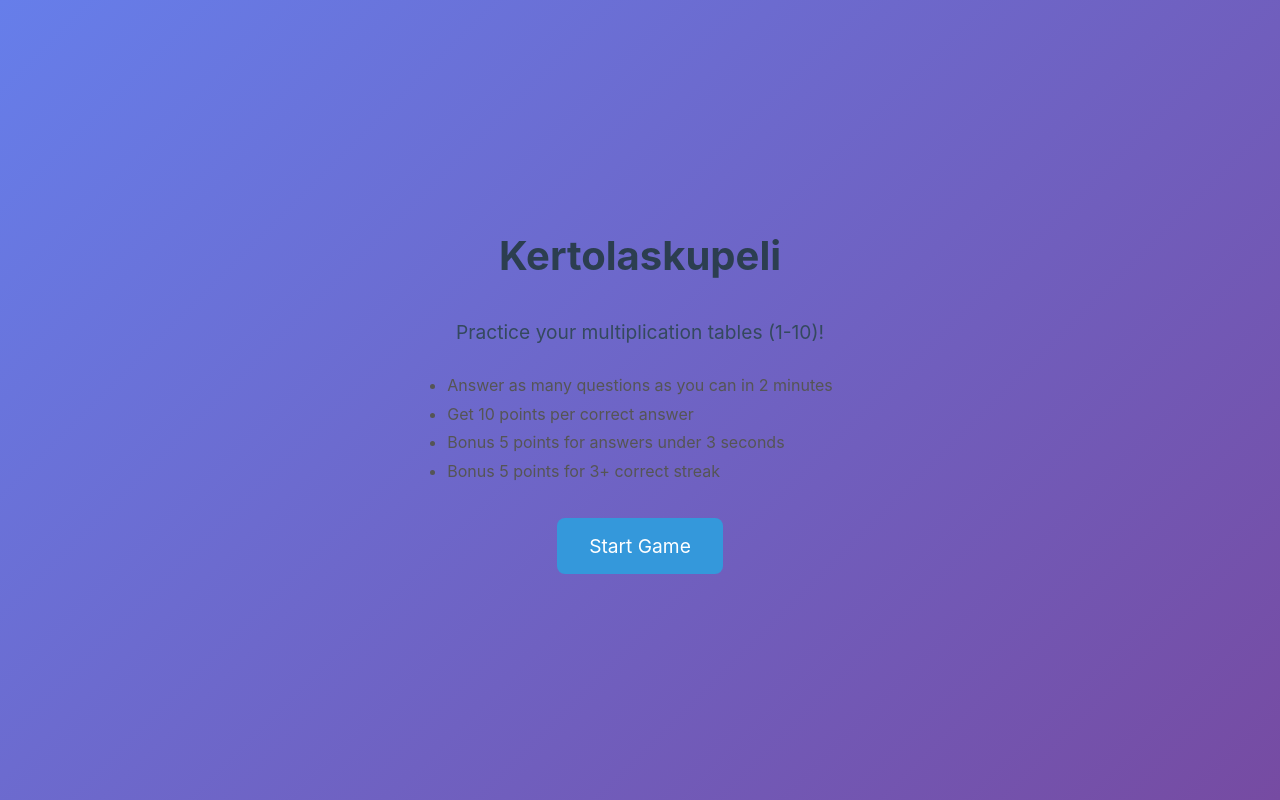
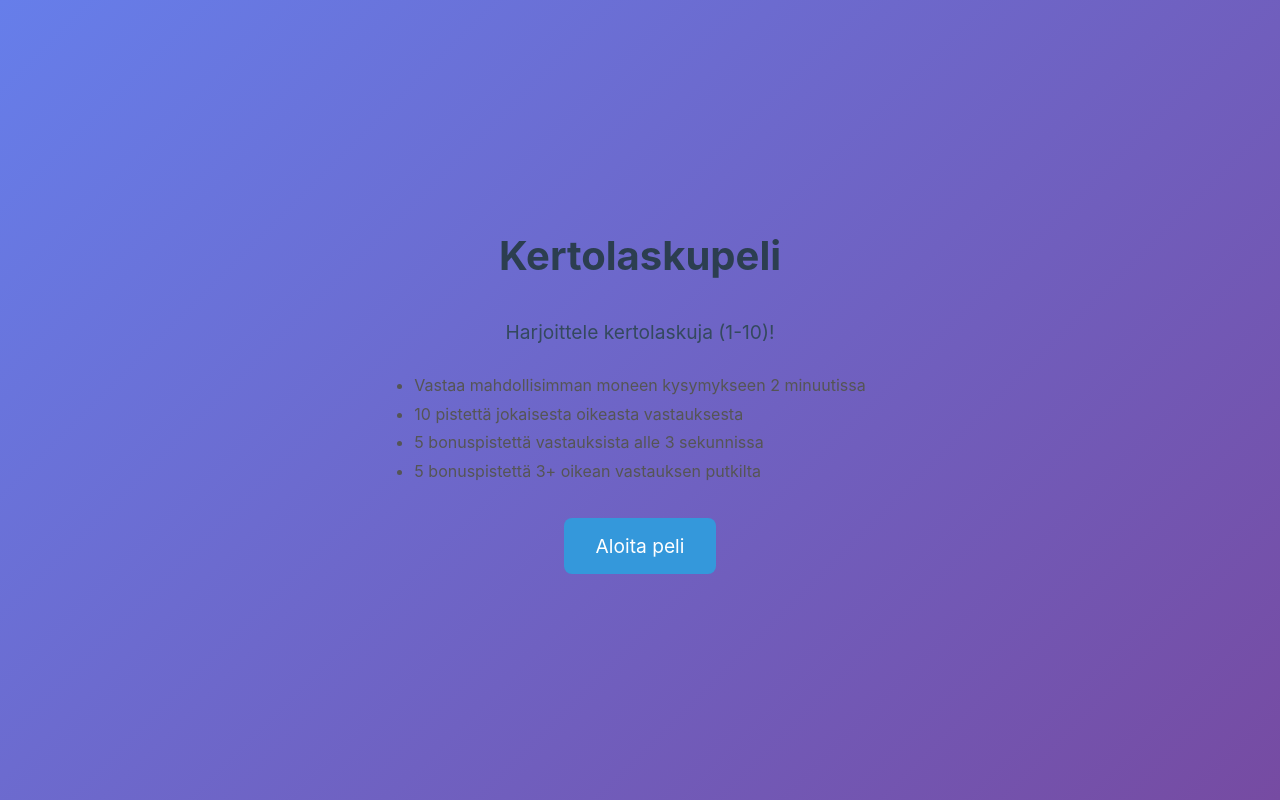
Before and after one commit to aseppala/kertolaskupeli, a Vue app: page / in a window 1280 px wide. Built offline with nearby package versions, Linux system fonts and the light colour scheme.

Commit message:
feat(i18n): translate UI to Finnish

```diff
--- a/src/App.vue
+++ b/src/App.vue
@@ -15,6 +15,7 @@ const correctAnswers = ref(0)
 const currentStreak = ref(0)
 const userAnswer = ref('')
 const questionStartTime = ref(0)
+const answerInputRef = ref<HTMLInputElement | null>(null)
 
 const num1 = ref(0)
 const num2 = ref(0)
@@ -36,6 +37,11 @@ function generateQuestion() {
   questionStartTime.value = Date.now()
   feedback.value = ''
   userAnswer.value = ''
+
+  // Focus the input on next tick
+  setTimeout(() => {
+    answerInputRef.value?.focus()
+  }, 0)
 }
 
 function startGame() {
@@ -82,18 +88,18 @@ function submitAnswer() {
     // Streak bonus
     if (currentStreak.value >= STREAK_THRESHOLD) {
       points += STREAK_BONUS
-      feedback.value = `✓ Correct! +${points} pts (Streak: ${currentStreak.value})`
+      feedback.value = `✓ Oikein! +${points} p (Putki: ${currentStreak.value})`
     } else if (responseTime < SPEED_BONUS_THRESHOLD) {
-      feedback.value = `✓ Correct! +${points} pts (Speed bonus!)`
+      feedback.value = `✓ Oikein! +${points} p (Nopea!)`
     } else {
-      feedback.value = `✓ Correct! +${points} pts`
+      feedback.value = `✓ Oikein! +${points} p`
     }
 
     score.value += points
     correctAnswers.value++
   } else {
     currentStreak.value = 0
-    feedback.value = `✗ Wrong! The answer was ${correctAnswer.value}`
+    feedback.value = `✗ Väärin! Oikea vastaus oli ${correctAnswer.value}`
   }
 
   setTimeout(() => {
@@ -124,32 +130,32 @@ onUnmounted(() => {
     <h1>Kertolaskupeli</h1>
 
     <div v-if="gameState === 'idle'" class="start-screen">
-      <p>Practice your multiplication tables (1-10)!</p>
+      <p>Harjoittele kertolaskuja (1-10)!</p>
       <ul>
-        <li>Answer as many questions as you can in 2 minutes</li>
-        <li>Get {{ BASE_POINTS }} points per correct answer</li>
-        <li>Bonus {{ SPEED_BONUS_POINTS }} points for answers under {{ SPEED_BONUS_THRESHOLD }} seconds</li>
-        <li>Bonus {{ STREAK_BONUS }} points for {{ STREAK_THRESHOLD }}+ correct streak</li>
+        <li>Vastaa mahdollisimman moneen kysymykseen 2 minuutissa</li>
+        <li>{{ BASE_POINTS }} pistettä jokaisesta oikeasta vastauksesta</li>
+        <li>{{ SPEED_BONUS_POINTS }} bonuspistettä vastauksista alle {{ SPEED_BONUS_THRESHOLD }} sekunnissa</li>
+        <li>{{ STREAK_BONUS }} bonuspistettä {{ STREAK_THRESHOLD }}+ oikean vastauksen putkilta</li>
       </ul>
-      <button @click="startGame" class="btn-primary">Start Game</button>
+      <button @click="startGame" class="btn-primary">Aloita peli</button>
     </div>
 
     <div v-if="gameState === 'playing'" class="game-screen">
       <div class="stats">
         <div class="stat">
-          <span class="stat-label">Time:</span>
+          <span class="stat-label">Aika:</span>
           <span class="stat-value">{{ formattedTime }}</span>
         </div>
         <div class="stat">
-          <span class="stat-label">Score:</span>
+          <span class="stat-label">Pisteet:</span>
           <span class="stat-value">{{ score }}</span>
         </div>
         <div class="stat">
-          <span class="stat-label">Correct:</span>
+          <span class="stat-label">Oikein:</span>
           <span class="stat-value">{{ correctAnswers }}</span>
         </div>
         <div class="stat">
-          <span class="stat-label">Streak:</span>
+          <span class="stat-label">Putki:</span>
           <span class="stat-value" :class="{ 'streak-active': currentStreak >= STREAK_THRESHOLD }">
             {{ currentStreak }}
           </span>
@@ -166,15 +172,15 @@ onUnmounted(() => {
 
         <input
           v-model="userAnswer"
+          ref="answerInputRef"
           type="number"
           class="answer-input"
           placeholder="?"
-          autofocus
           :disabled="feedback !== ''"
         />
 
         <button @click="submitAnswer" class="btn-primary" :disabled="!userAnswer || feedback !== ''">
-          Submit
+          Vastaa
         </button>
       </div>
 
@@ -184,22 +190,22 @@ onUnmounted(() => {
     </div>
 
     <div v-if="gameState === 'finished'" class="finish-screen">
-      <h2>Game Over!</h2>
+      <h2>Peli päättyi!</h2>
       <div class="final-stats">
         <div class="final-stat">
-          <span class="final-stat-label">Final Score:</span>
+          <span class="final-stat-label">Lopulliset pisteet:</span>
           <span class="final-stat-value">{{ score }}</span>
         </div>
         <div class="final-stat">
-          <span class="final-stat-label">Correct Answers:</span>
+          <span class="final-stat-label">Oikeat vastaukset:</span>
           <span class="final-stat-value">{{ correctAnswers }}</span>
         </div>
         <div class="final-stat">
-          <span class="final-stat-label">Average Points per Answer:</span>
+          <span class="final-stat-label">Keskimäärin pisteitä per vastaus:</span>
           <span class="final-stat-value">{{ correctAnswers > 0 ? (score / correctAnswers).toFixed(1) : 0 }}</span>
         </div>
       </div>
-      <button @click="startGame" class="btn-primary">Play Again</button>
+      <button @click="startGame" class="btn-primary">Pelaa uudelleen</button>
     </div>
   </div>
 </template>
```
